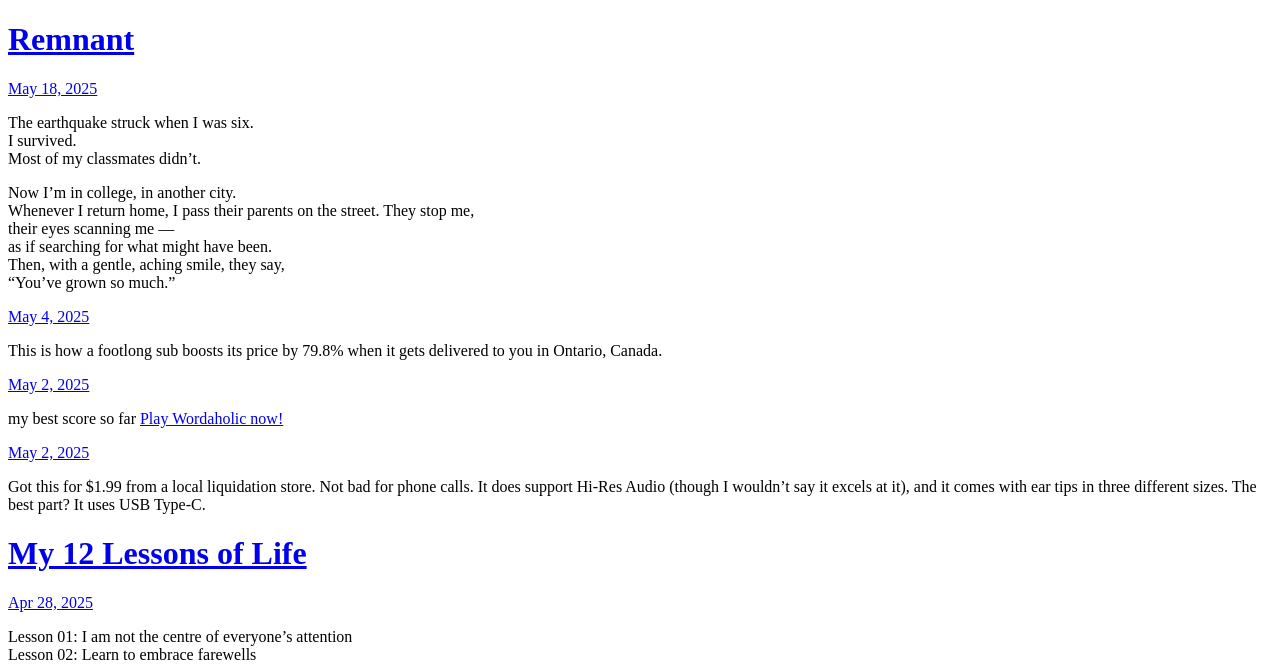
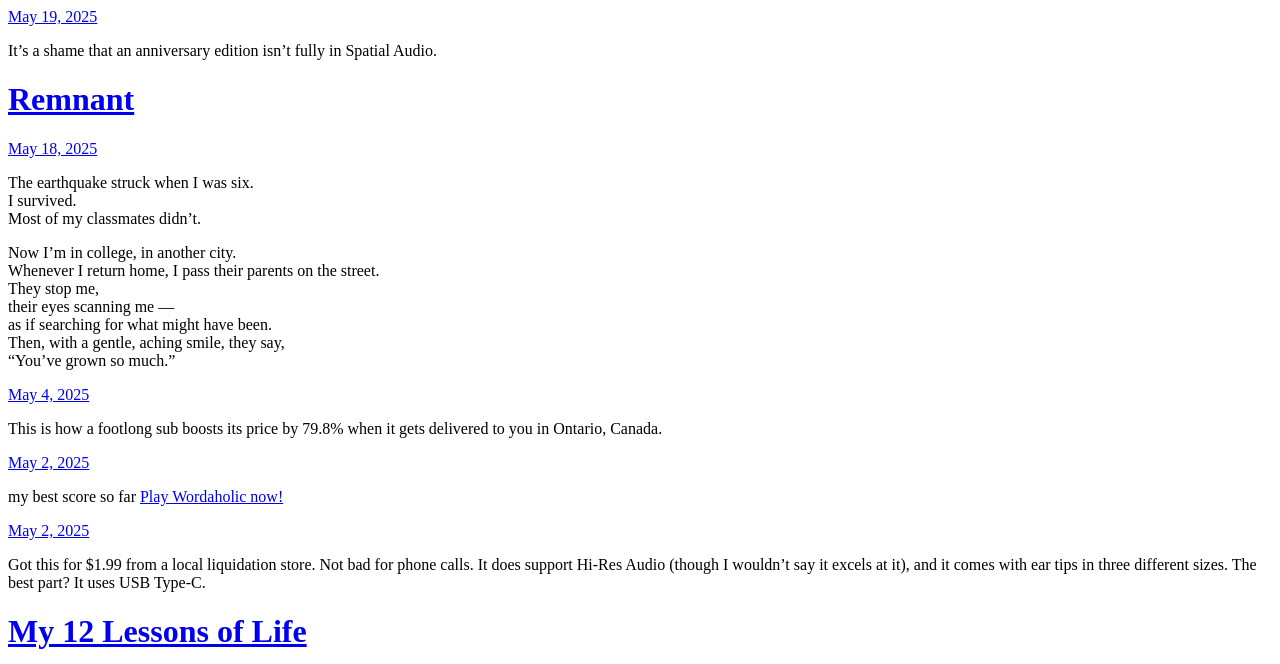
Before and after one commit to jasonshew/shew.micro.blog, a plain HTML site: page index.html in a window 1280 px wide. Shown: the top 664 px of the page. Drawn offline with Linux system fonts and the light colour scheme.

Commit message:
Archiving from Micro.blog.

```diff
--- a/index.html
+++ b/index.html
@@ -24,6 +24,19 @@
 
 	  <div class="h-entry">
 
+
+		<a href="https://jasonshew.com/2025/05/19/its-a-shame-that-an/" class="u-url"><time class="dt-published" datetime="2025-05-19 16:48:58 -0400">May 19, 2025</time></a>
+
+		<div class="e-content">
+			 <p>It’s a shame that an anniversary edition isn’t fully in Spatial Audio.</p>
+<!-- raw HTML omitted -->
+<!-- raw HTML omitted -->
+
+		</div>
+	  </div>
+
+	  <div class="h-entry">
+
 			<h1><a href="https://jasonshew.com/2025/05/18/remnant/">Remnant</a></h1>
 
 
@@ -34,7 +47,7 @@
 I survived.<br>
 Most of my classmates didn’t.</p>
 <p>Now I’m in college, in another city.<br>
-Whenever I return home, I pass their parents on the street.
+Whenever I return home, I pass their parents on the street.<br>
 They stop me,<br>
 their eyes scanning me —<br>
 as if searching for what might have been.<br>
```
